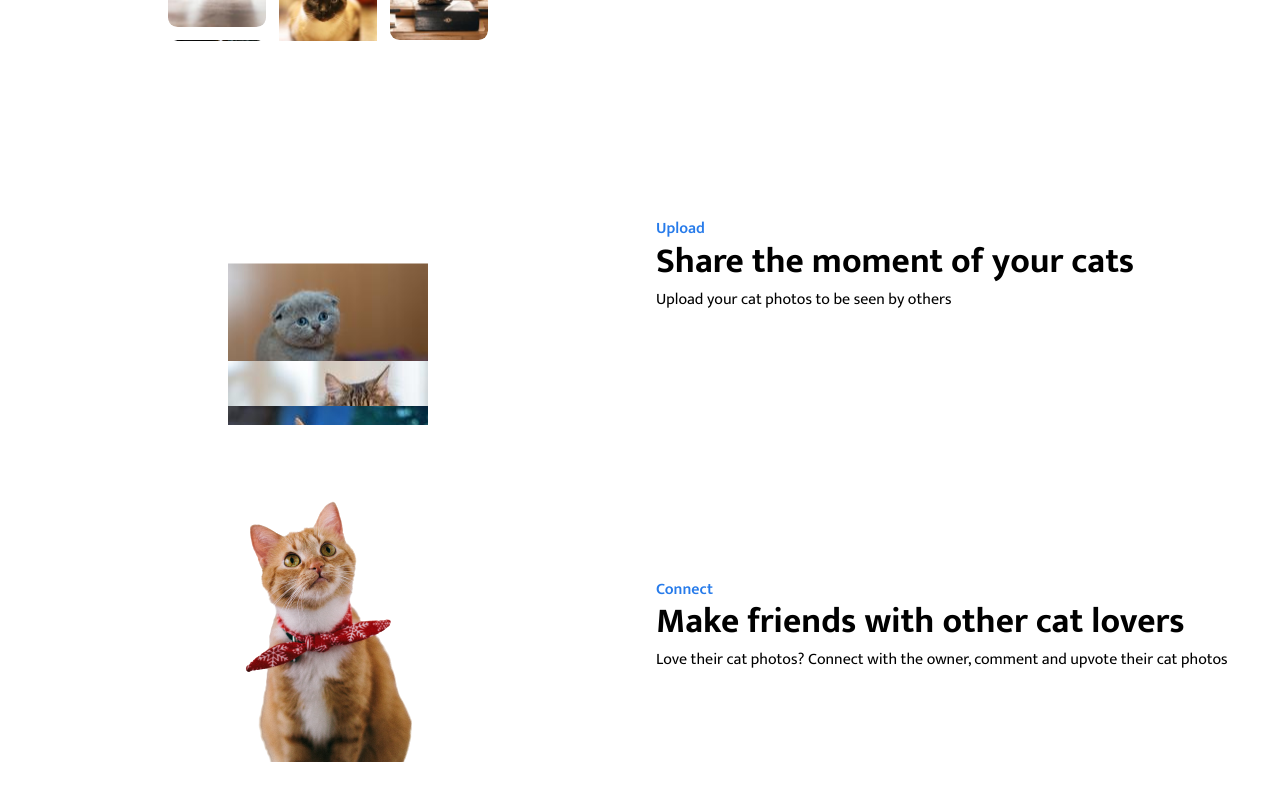
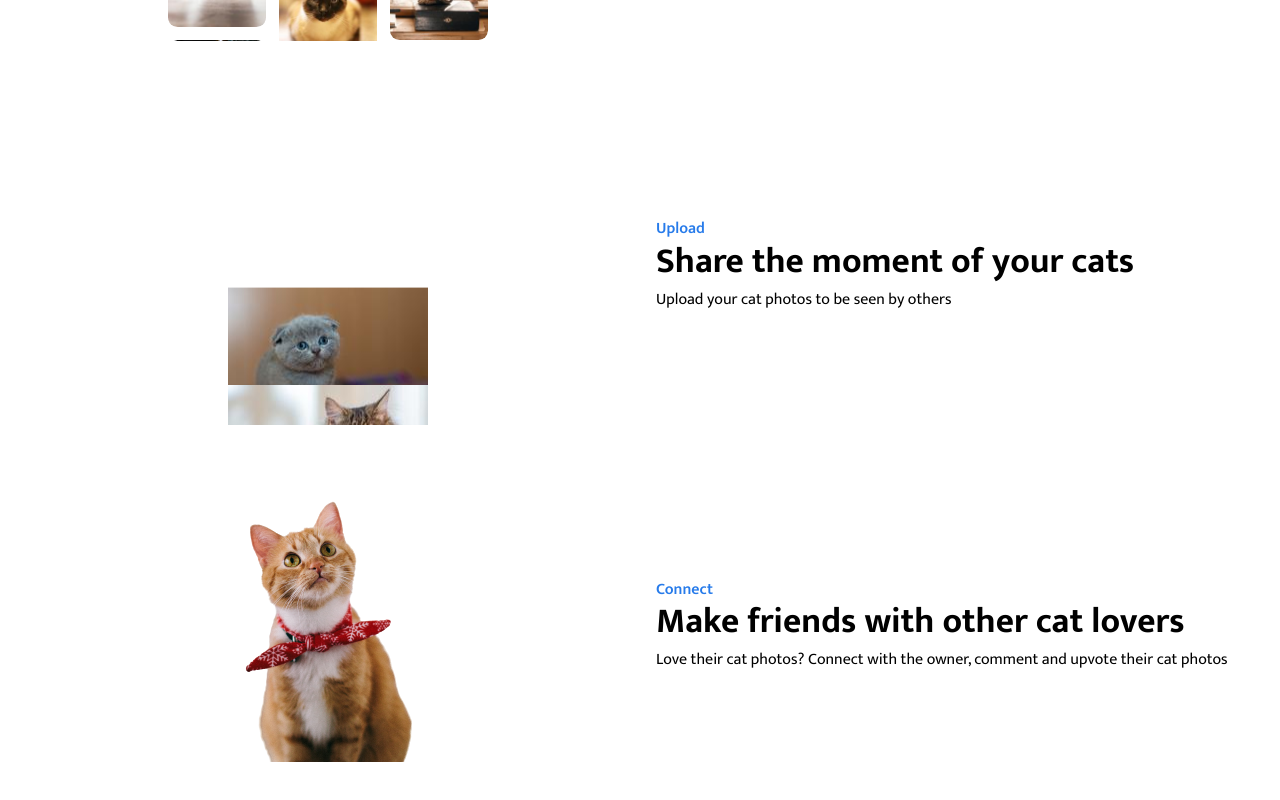
Before and after one commit to hafezfhmi/fullstack-mern-template, a React (Create React App) app in the folder client/: page / in a window 1280 px wide. Shown: the part 995-1795 px from the top of the page. Built offline with nearby package versions, Linux system fonts and the light colour scheme; no server answers.

Commit message:
Style: Client - Add second version of upload animation

```diff
--- a/client/src/components/Features/features.module.css
+++ b/client/src/components/Features/features.module.css
@@ -100,7 +100,6 @@
   animation-name: buttonPress;
   animation-duration: 15s;
   animation-iteration-count: infinite;
-  /* display: none; */
 }
 
 .catImageContainer {
@@ -110,33 +109,27 @@
   top: 50%;
   left: 50%;
   transform: translate(-50%, -50%);
-  /* display: none; */
-  /* background-color: red; */
 }
 
 .catImageContainer > img {
   position: absolute;
-  top: 50%;
   left: 50%;
-  transform: translate(-50%, -50%);
+  transform: translate(-50%, 0%);
 }
 
 .catImageContainer > img:nth-child(1) {
-  top: 40%;
   animation-name: uploading-img-1;
   animation-duration: 15s;
   animation-iteration-count: infinite;
 }
 
 .catImageContainer > img:nth-child(2) {
-  top: 50%;
   animation-name: uploading-img-2;
   animation-duration: 15s;
   animation-iteration-count: infinite;
 }
 
 .catImageContainer > img:nth-child(3) {
-  top: 60%;
   animation-name: uploading-img-3;
   animation-duration: 15s;
   animation-iteration-count: infinite;
@@ -180,6 +173,7 @@
   20% {
     opacity: 0;
     top: 115%;
+    transform: translate(-50%, 0%);
   }
   21% {
     opacity: 1;
@@ -190,6 +184,7 @@
   69% {
     opacity: 100%;
     top: 40%;
+    transform: translate(-50%, -50%);
   }
   70% {
     opacity: 0;
@@ -204,6 +199,7 @@
   20% {
     opacity: 0;
     top: 115%;
+    transform: translate(-50%, 0%);
   }
   21% {
     opacity: 1;
@@ -214,6 +210,7 @@
   69% {
     opacity: 100%;
     top: 50%;
+    transform: translate(-50%, -50%);
   }
   70% {
     opacity: 0;
@@ -228,6 +225,7 @@
   20% {
     opacity: 0;
     top: 115%;
+    transform: translate(-50%, 0%);
   }
   21% {
     opacity: 1;
@@ -238,6 +236,7 @@
   69% {
     opacity: 100%;
     top: 60%;
+    transform: translate(-50%, -50%);
   }
   70% {
     opacity: 0;
```
